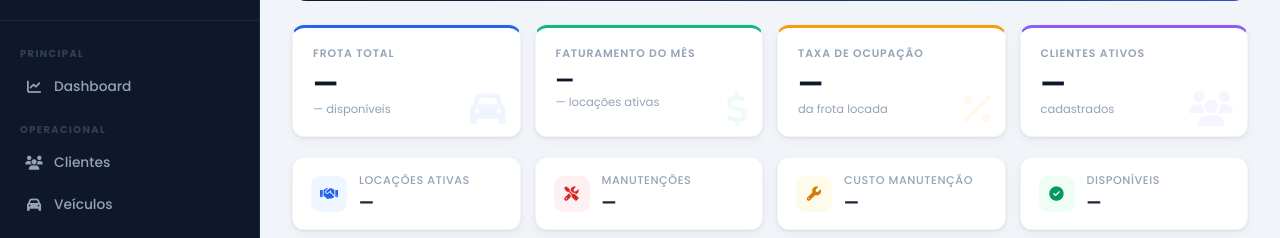
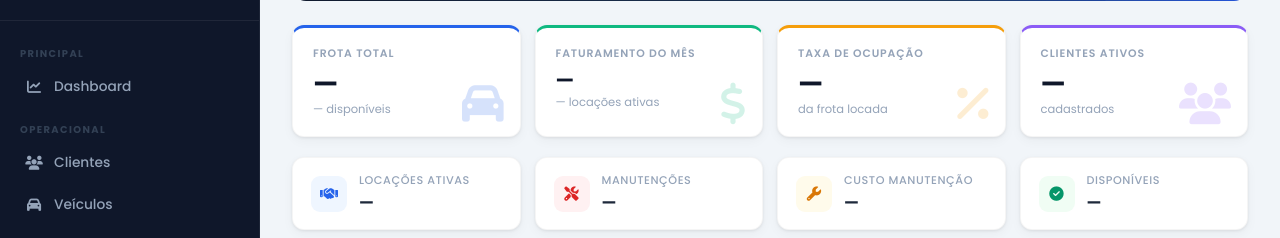
Before and after one commit to siqueiraomultimarcas/siqueiraomultimarcas, a Flask app: template templates/index.html in a window 1280 px wide. Shown: the part 113-351 px from the top of the page. Run offline with Flask 3, Linux system fonts and the light colour scheme; the template is opened without the code that fills it, so the values that code supplies are empty; some libraries are stand-ins or nearby versions.

Commit message:
fix: aumentar opacidade do ícone de fundo nos KPI cards

```diff
--- a/templates/index.html
+++ b/templates/index.html
@@ -95,10 +95,10 @@
     }
     .kpi-icon-bg {
         position: absolute;
-        right: 14px;
-        bottom: 10px;
-        font-size: 2.2rem;
-        opacity: 0.07;
+        right: 16px;
+        bottom: 12px;
+        font-size: 2.6rem;
+        opacity: 0.18;
     }
     /* accent line topo do card */
     .kpi-card.blue   { border-top: 3px solid #2563eb; }
```
